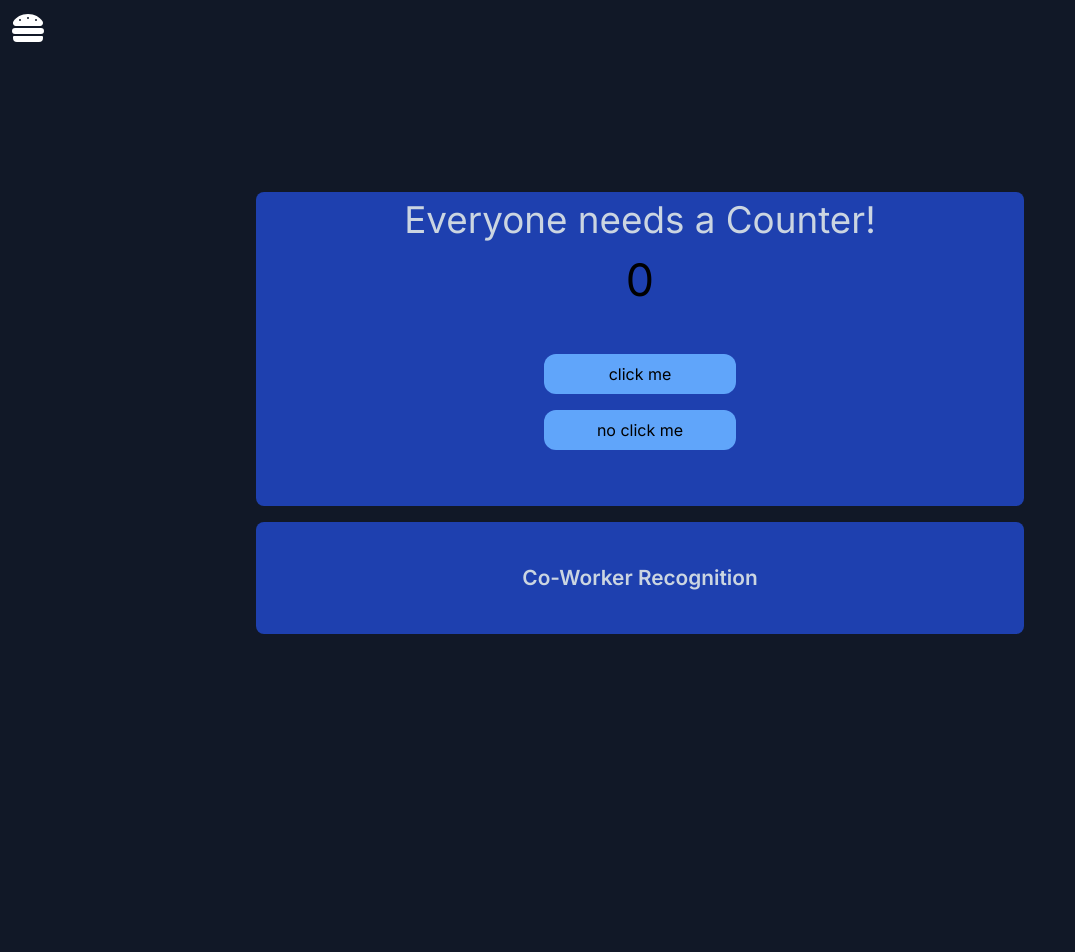
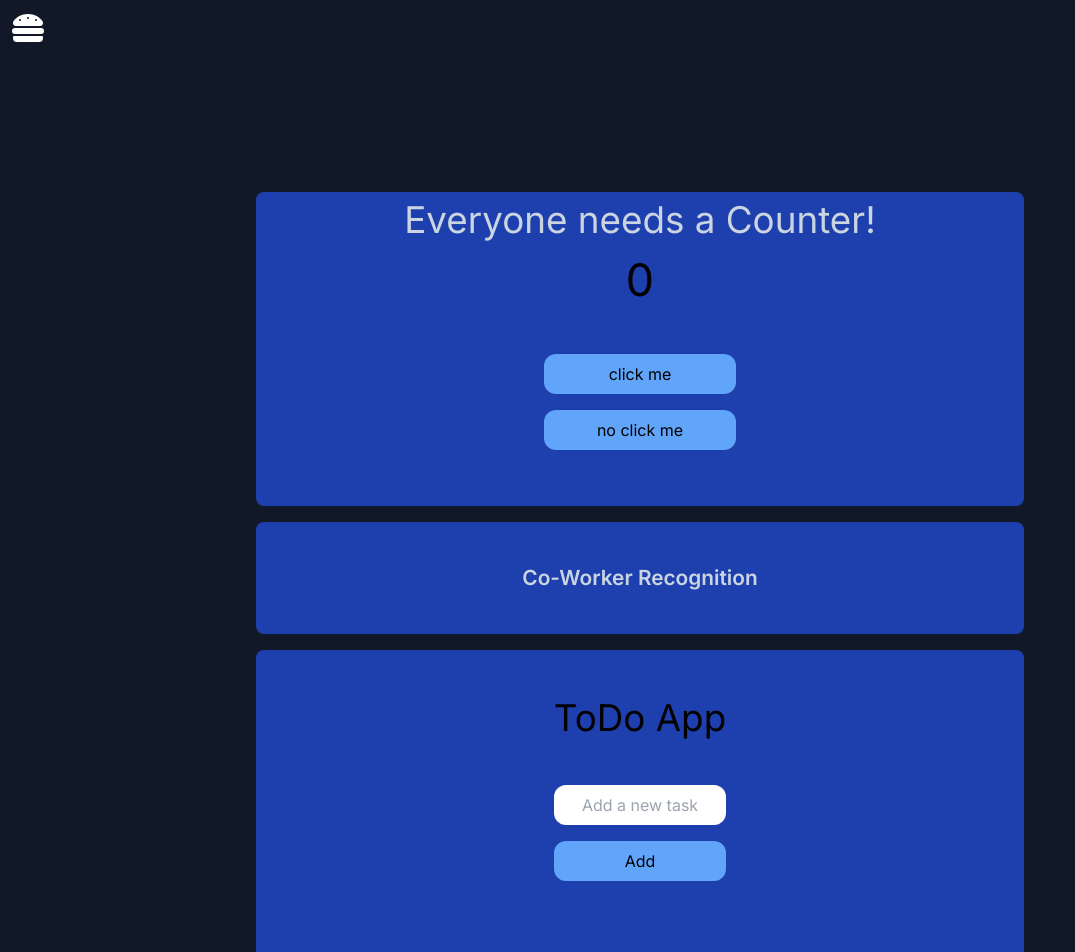
Before and after one commit to Kyle-Kelley/kyle-kelley.com, a Next.js app: page /projects in a window 1280 px wide. Shown: the top 952 px of the page, without its empty margins (0-1075 px from the left). Before the commit the page ends 800 px from the top, so only its background shows below. Built offline with nearby package versions, Linux system fonts and the light colour scheme.

Commit message:
project add ons

```diff
--- /dev/null
+++ b/src/app/components/AddToDo.tsx
@@ -0,0 +1,60 @@
+'use client'
+
+import React, { ChangeEvent, FormEvent, useRef, useState, KeyboardEvent } from 'react';
+
+interface AddToDoProps {
+    addToDo: ( task: string ) => void
+}
+
+
+
+const AddToDo: React.FC<AddToDoProps> = ({ addToDo }) => {
+    const [task, setTask] = useState<string>('');
+    const inputRef = useRef<HTMLInputElement>(null);
+
+    // const handleSubmit = (e: FormEvent) => {
+    //     e.preventDefault;
+    //     if(task.trim()) {
+    //         addToDo(task);
+    //         setTask('');
+    //     }
+    // }
+
+    const handleChange = (e: ChangeEvent<HTMLInputElement>) => {
+        setTask(e.target.value)
+    }
+
+    const handleClick = (e: FormEvent) => {
+        e.preventDefault();
+        if (task.trim()) {
+            addToDo(task);
+            setTask('');
+        }
+    }
+
+    const handleKeyDown = (e:KeyboardEvent<HTMLInputElement>) => {
+        if (e.key === 'Enter') {
+            if (inputRef.current) {
+                addToDo(inputRef.current.value);
+                setTask('');
+            }
+        }
+    }
+
+    return (
+        <div className='grid grid-rows-3 gap-4 mt-10'>
+            <input
+            type="text"
+            value={task}
+            ref={inputRef}
+            onChange={handleChange}
+            onKeyDown={handleKeyDown}
+            placeholder="Add a new task"
+            className='w-1/4 mx-auto rounded-xl text-black text-center'
+            />
+            <button onClick={handleClick} className="mx-auto text-black hover:text-white p-2 bg-blue-400 hover:bg-blue-600 w-3/4 md:w-1/4 rounded-xl mx-auto row-span-1" type="submit">Add</button>
+      </div>
+    )
+}
+
+export default AddToDo;
--- /dev/null
+++ b/src/app/components/ToDoApp.tsx
@@ -0,0 +1,32 @@
+'use client'
+
+import React, { useState } from 'react';
+import AddToDo from './AddToDo';
+import ToDoList from './ToDoList';
+
+interface ToDoAppProps {};
+
+export interface ToDo {
+    id: number;
+    task: string;
+}
+
+const ToDoApp: React.FC<ToDoAppProps> = (props) => {
+    const [todos, setTodos] = useState<ToDo[]>([])
+
+    const addToDo = ( task: string) => {
+        const newToDo: ToDo = { id: Date.now(), task };
+        setTodos([...todos, newToDo])
+    }
+
+    return (
+        <div className='mx-auto bg-blue-800 text-center mt-4 w-11/12 lg:w-3/4 text-center rounded-lg p-10'>
+            <h2>ToDo App</h2>
+            <AddToDo addToDo={addToDo}/>
+            <ToDoList todos={todos} />
+        </div>
+    )
+
+}
+
+export default ToDoApp
--- /dev/null
+++ b/src/app/components/ToDoList.tsx
@@ -0,0 +1,18 @@
+import React from 'react';
+import { ToDo } from './ToDoApp';
+
+interface ToDoListProps {
+    todos: ToDo[]
+};
+
+const ToDoList: React.FC<ToDoListProps> = ({ todos }) => {
+    return (
+        <ul>
+            {todos.map((todo) => (
+                <li className="mx-auto mt-2 text-black p-2 bg-blue-200  w-3/4 md:w-1/4 rounded-xl mx-auto row-span-1" key={todo.id}>{todo.task}</li>
+            ))}
+        </ul>
+    )
+}
+
+export default ToDoList
--- a/src/app/layout.tsx
+++ b/src/app/layout.tsx
@@ -1,7 +1,7 @@
 import type { Metadata } from "next";
 import { Inter } from "next/font/google";
 import "./globals.css";
-import Navbar from "./components/navbar";
+import Navbar from "./components/NavBar";
 
 const inter = Inter({ subsets: ["latin"] });
 
--- a/src/app/page.tsx
+++ b/src/app/page.tsx
@@ -1,5 +1,5 @@
 import React from "react";
-import Typewriter from "./components/typewriter";
+import Typewriter from "./components/Typewriter";
 import Image from "next/image";
 import Link from "next/link";
 
--- a/src/app/projects/page.tsx
+++ b/src/app/projects/page.tsx
@@ -1,6 +1,7 @@
 import React from 'react';
 import Link  from 'next/link';
-import Counter from '../components/counter';
+import Counter from '../components/Counter';
+import ToDoApp from '../components/ToDoApp';
 
 interface Page {
   pageName: string;
@@ -23,11 +24,12 @@ const Page: React.FC = () => {
         </div>
         {pages.map((page) => (
             <div key={page.pageName} className="mx-auto bg-blue-800 text-center mt-4 w-11/12 lg:w-3/4 text-center rounded-lg">
-                <div className="mb-20 p-10">
+                <div className="p-10">
                     <Link className='text-slate-300 hover:text-white' href={page.pageUrl}>{page.pageName}</Link>
                 </div>
             </div>
         ))}
+        <ToDoApp />
     </div>
   );
 };
```
